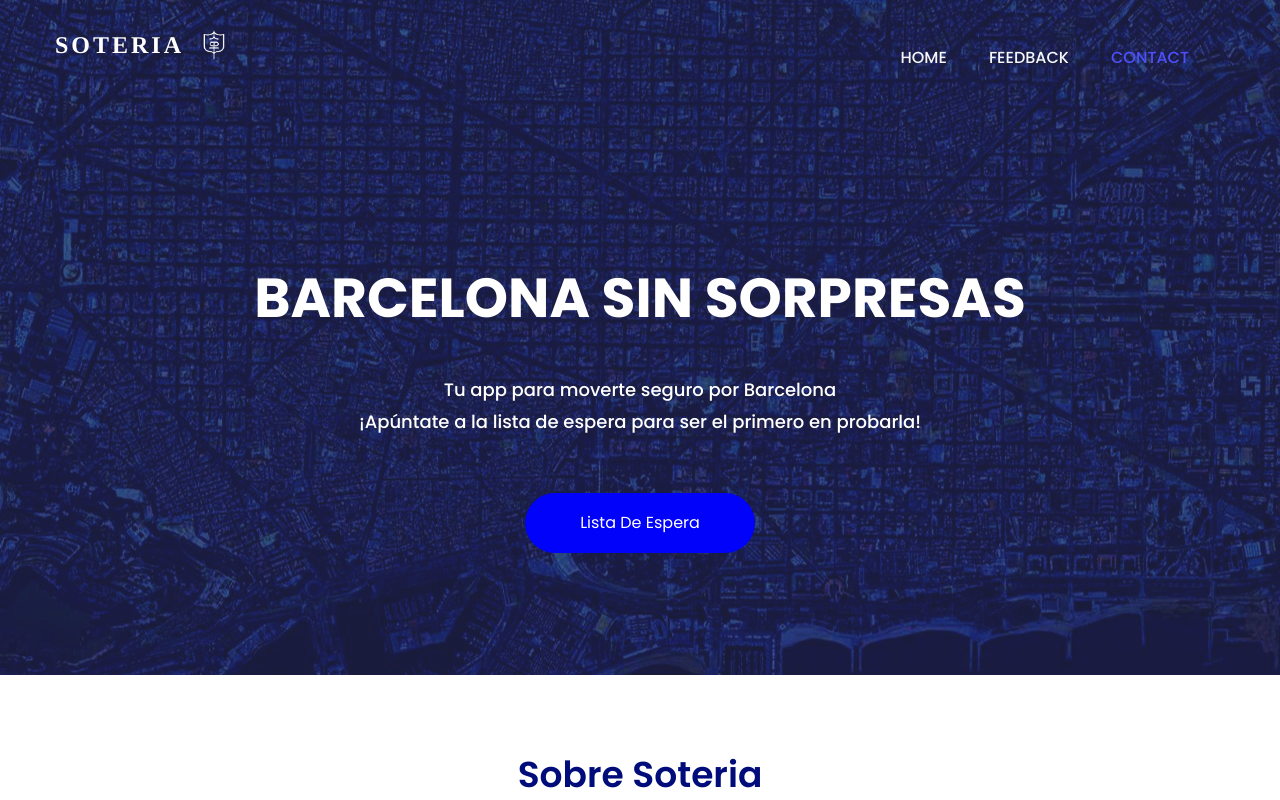
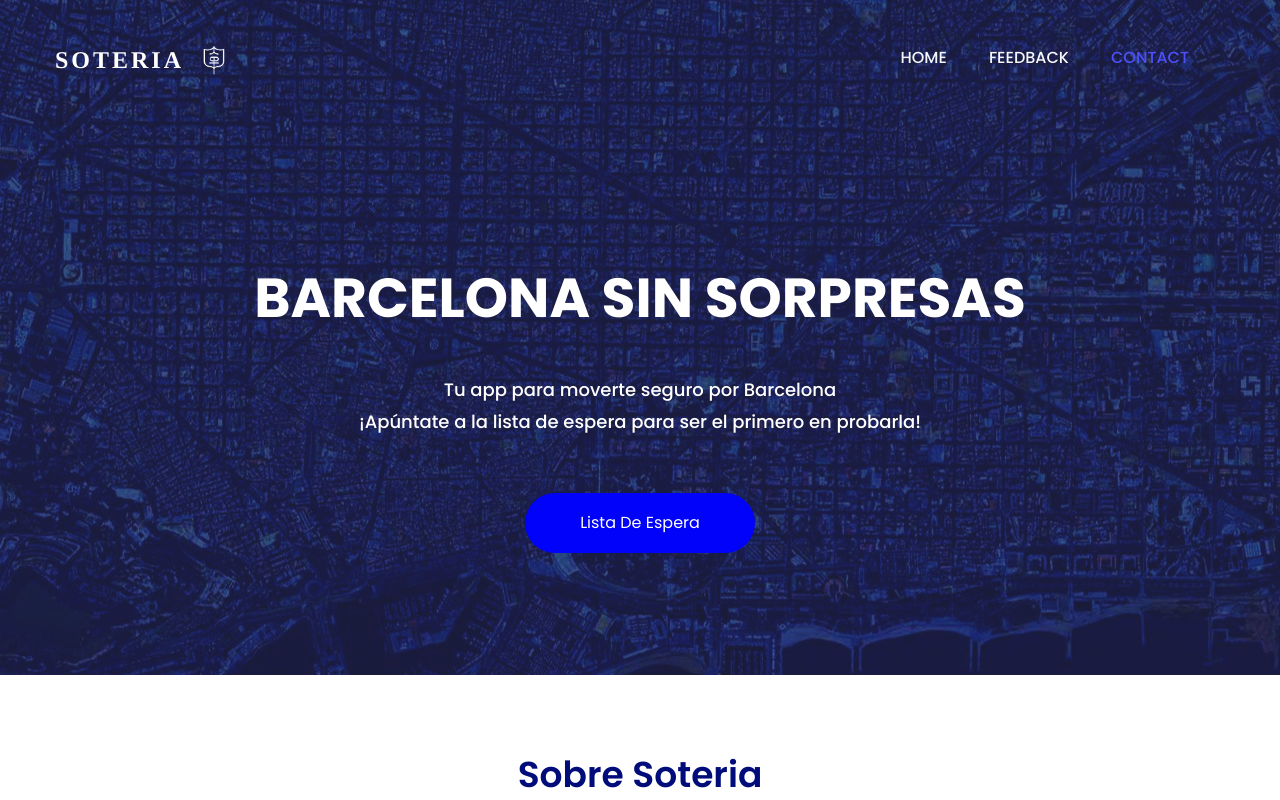
Before and after one commit to Carles23/Idea-up, a plain HTML site: page index.html in a window 1280 px wide. In both pictures the pointer is over the link 144 px from the left and 25 px from the top of the page. Shown: the top 800 px of the page. Drawn offline with nearby package versions, Linux system fonts and the light colour scheme.

Commit message:
64commit

```diff
--- a/css/style.css
+++ b/css/style.css
@@ -153,7 +153,7 @@ nav.navbar.bootsnav {
     letter-spacing: 3px;
     font-family: Times, "Times New Roman", Georgia, serif;
     font-weight: 700;
-    padding: 45px 0px;
+    padding: 60px 0px;
     text-transform:uppercase;
 }
 .navbar-header a.navbar-brand span{display: inline-block;color:#4e4ffa;text-transform:capitalize;}
```
